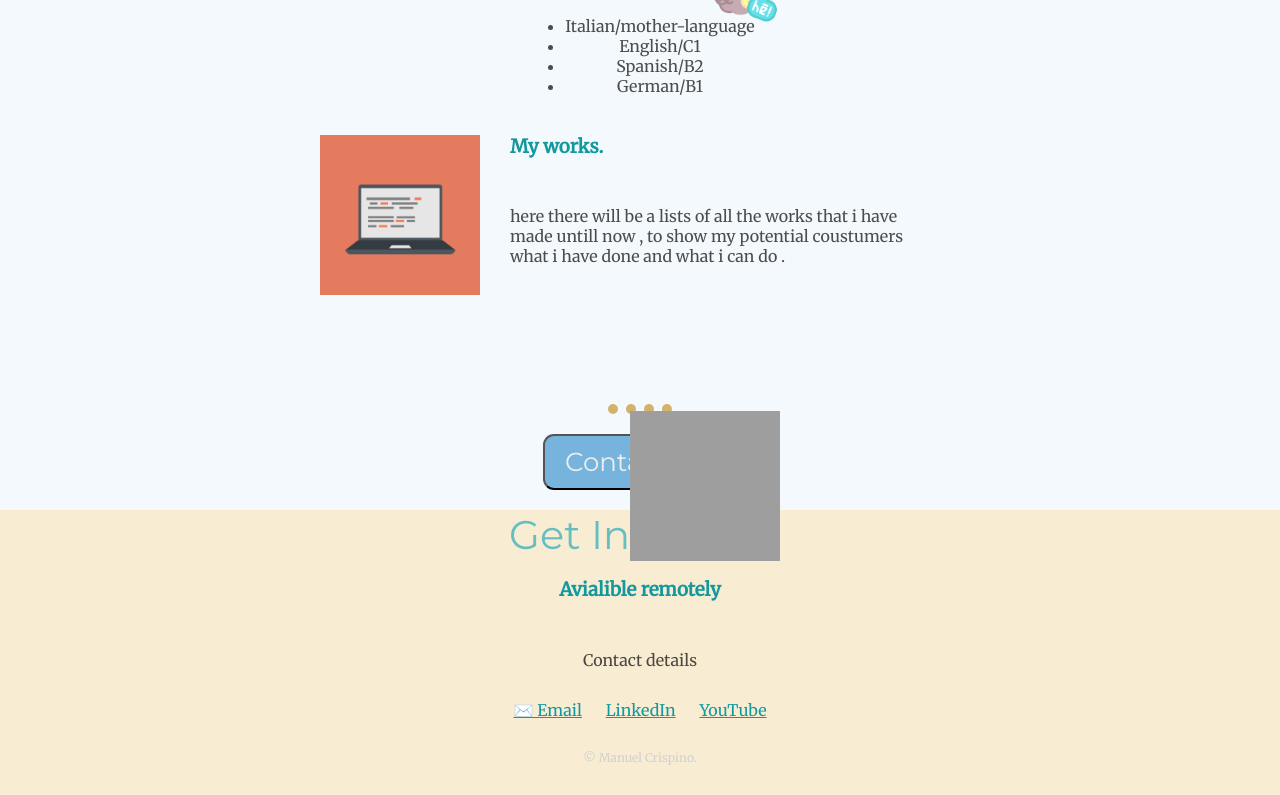
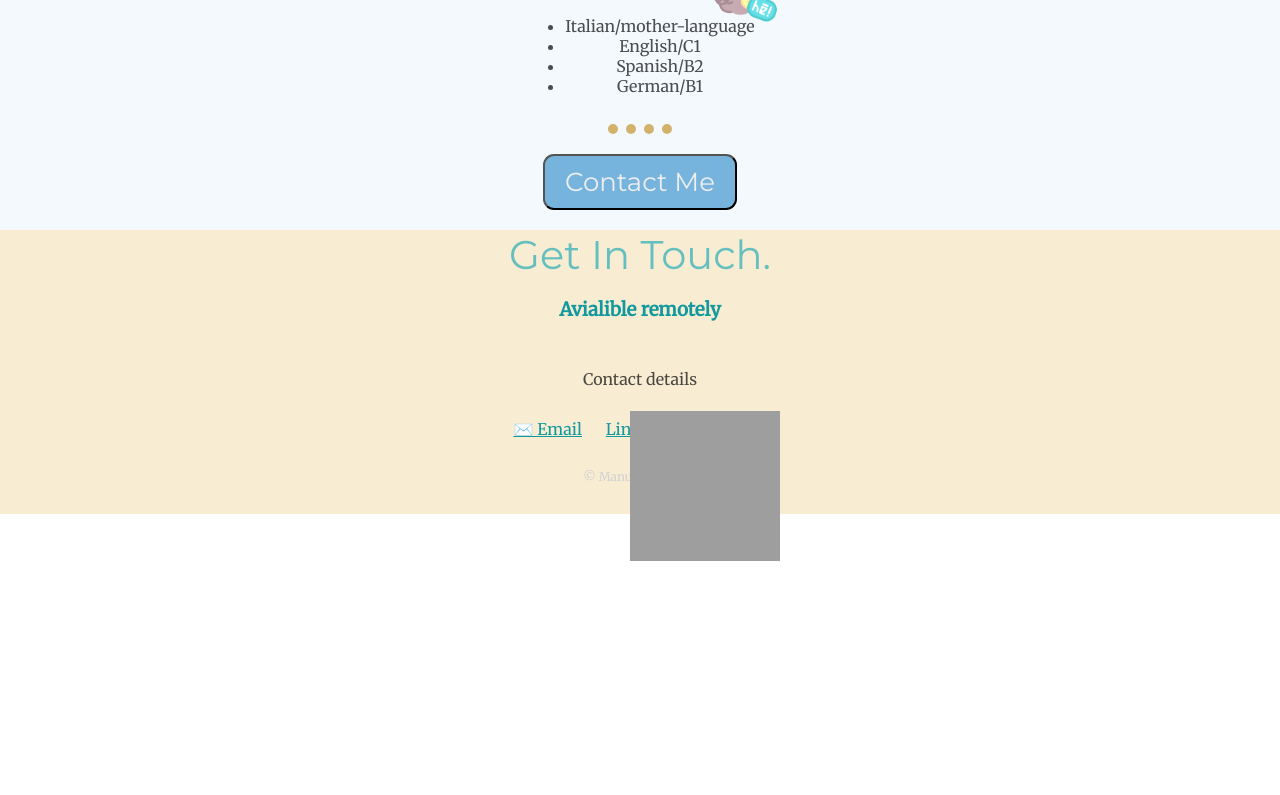
Before and after one commit to manuel-crispino/Manuel-Crispino, a plain HTML site: page index.html in a window 1280 px wide. Shown: the part 1769-2564 px from the top of the page. After the commit the page ends 2330 px from the top, so only its background shows below. Drawn offline with Linux system fonts and the light colour scheme; grey boxes are pictures that could not be loaded.

Commit message:
Update index.html

```diff
--- a/index.html
+++ b/index.html
@@ -150,16 +150,7 @@
 
             <br>
 
-            <div class="my-works">
-                <img class="comp-img" src="Images/computer.png" alt="computer">
-                <h3>My works.
-                </h3>
-                <p class="my-work-paragraph">here there will be a lists of all the works that i
-                    have made untill now , to show my potential coustumers what i have done and what
-                    i can do .
-                </p>
 
-            </div>
 
             <hr>
             <div class="button">
```
